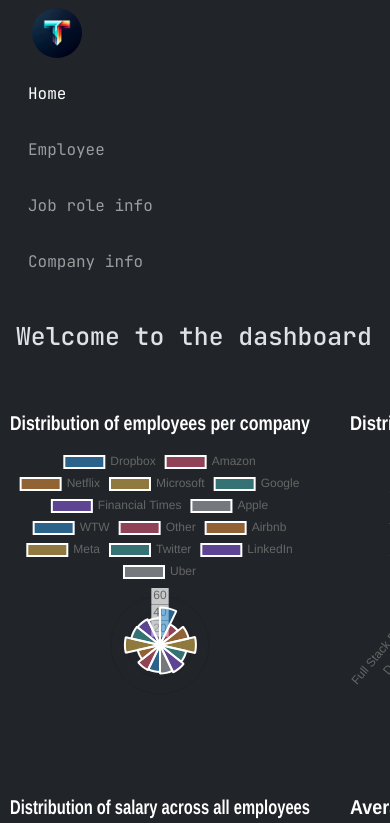
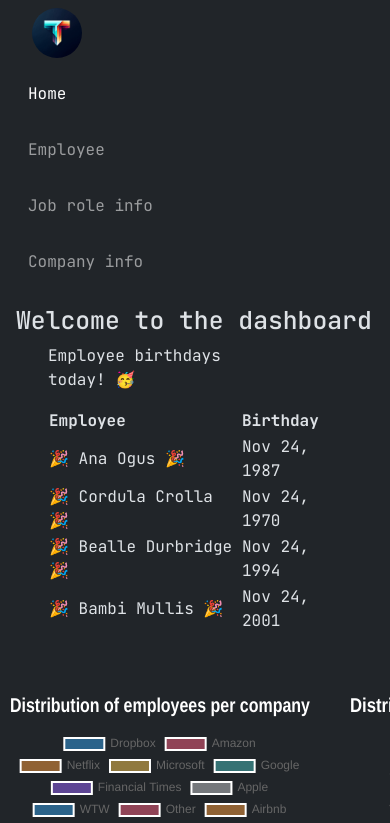
Before and after one commit to Ibi-Tayo/simple-employee-system, an Angular app in the folder angularTutorialEmployeeSystem/: page /home/dashboard in a window 390 px wide. Shown: the top 823 px of the page. Built offline with nearby package versions, Linux system fonts and the light colour scheme; data requests are answered from the project's data file; a web font is replaced by a local one.

Commit message:
dashboard birthdays presentation

```diff
--- a/angularTutorialEmployeeSystem/src/app/components/dashboard/dashboard.component.html
+++ b/angularTutorialEmployeeSystem/src/app/components/dashboard/dashboard.component.html
@@ -1,4 +1,7 @@
-<h2 class="m-3">Welcome to the dashboard</h2>
+<div class="top-container">
+  <h2 class="mx-3">Welcome to the dashboard</h2>
+  <app-employee-birthday [employees]="employees"></app-employee-birthday>
+</div>
 <div class="charts">
     <div class="chart-container">
         <canvas height="300px" id="companyDistribution"></canvas>
--- a/angularTutorialEmployeeSystem/src/app/components/dashboard/dashboard.component.scss
+++ b/angularTutorialEmployeeSystem/src/app/components/dashboard/dashboard.component.scss
@@ -1,3 +1,7 @@
+.top-container {
+  display: flex;
+}
+
 .charts {
     display: flex;
     margin-top: 40px;
@@ -14,3 +18,9 @@
   .chart {
     height: 300px;
 }
+
+@media (max-width: 768px) {
+  .top-container {
+    display: grid;
+  }
+}
--- a/angularTutorialEmployeeSystem/src/app/components/dashboard/dashboard.component.ts
+++ b/angularTutorialEmployeeSystem/src/app/components/dashboard/dashboard.component.ts
@@ -10,11 +10,12 @@
   GraphData,
   rankCompaniesBySalary,
 } from '../../scripts/data-aggregation';
+import { EmployeeBirthdayComponent } from "../employee-birthday/employee-birthday.component";
 
 @Component({
   selector: 'app-dashboard',
   standalone: true,
-  imports: [],
+  imports: [EmployeeBirthdayComponent],
   templateUrl: './dashboard.component.html',
   styleUrl: './dashboard.component.scss',
 })
--- /dev/null
+++ b/angularTutorialEmployeeSystem/src/app/components/employee-birthday/employee-birthday.component.html
@@ -0,0 +1,23 @@
+<table class="mx-5">
+  <thead>
+    <p>Employee birthdays today! 🥳 </p>
+    <tr>
+      @if (birthdayEmployees.length > 0) {
+        <th>Employee</th>
+        <th>Birthday</th>
+      }
+    </tr>
+  </thead>
+  <tbody>
+    @if (birthdayEmployees.length > 0) {
+      @for (e of birthdayEmployees; track $index) {
+      <tr>
+        <td>🎉 {{e.name}} 🎉</td>
+        <td>{{e.dateOfBirth | date: 'mediumDate' }}</td>
+      </tr>
+      }
+    } @else {
+      <p>😔 No birthdays today 😔</p>
+    }
+  </tbody>
+</table>
--- /dev/null
+++ b/angularTutorialEmployeeSystem/src/app/components/employee-birthday/employee-birthday.component.ts
@@ -0,0 +1,31 @@
+import { Component, Input, OnChanges, OnInit, SimpleChanges } from '@angular/core';
+import { Employee } from '../../model/Employee';
+import { findBirthdaysThisTimePeriod } from '../../scripts/data-aggregation';
+import { CommonModule } from '@angular/common';
+
+@Component({
+  selector: 'app-employee-birthday',
+  standalone: true,
+  imports: [CommonModule],
+  templateUrl: './employee-birthday.component.html',
+  styleUrl: './employee-birthday.component.scss'
+})
+export class EmployeeBirthdayComponent implements OnInit, OnChanges {
+
+  @Input() employees: Employee[] = [];
+  birthdayEmployees: Employee[] = [];
+
+  ngOnInit(): void {
+    this.updateBirthdayEmployees();
+  }
+
+  ngOnChanges(changes: SimpleChanges): void {
+    if (changes['employees']) {
+      this.updateBirthdayEmployees();
+    }
+  }
+
+  private updateBirthdayEmployees(): void {
+    this.birthdayEmployees = findBirthdaysThisTimePeriod(this.employees, 'DAY');
+  }
+}
--- a/angularTutorialEmployeeSystem/src/app/scripts/data-aggregation.ts
+++ b/angularTutorialEmployeeSystem/src/app/scripts/data-aggregation.ts
@@ -203,25 +203,25 @@
   let today = new Date();
   switch (timePeriod) {
     case 'DAY':
-      return employees.filter(
-        (e) =>
-          e.dateOfBirth.getDate() === today.getDate() &&
-          e.dateOfBirth.getMonth() === today.getMonth()
-      );
+      return employees.filter((e) => {
+        let eDob = new Date(e.dateOfBirth);
+        return (
+          eDob.getDate() === today.getDate() &&
+          eDob.getMonth() === today.getMonth()
+        );
+      });
     case 'WEEK':
-      return employees.filter((e) =>
-        isThisWeek(
-          new Date(
-            today.getFullYear(),
-            e.dateOfBirth.getMonth(),
-            e.dateOfBirth.getDate()
-          )
-        )
-      );
+      return employees.filter((e) => {
+        let eDob = new Date(e.dateOfBirth);
+        return isThisWeek(
+          new Date(today.getFullYear(), eDob.getMonth(), eDob.getDate())
+        );
+      });
     case 'MONTH':
-      return employees.filter(
-        (e) => e.dateOfBirth.getMonth() === today.getMonth()
-      );
+      return employees.filter((e) => {
+        let eDob = new Date(e.dateOfBirth);
+        return eDob.getMonth() === today.getMonth();
+      });
     default:
       throw new Error(`Unsupported time period: ${timePeriod}`);
   }
```
Also changed, not shown: angularTutorialEmployeeSystem/src/app/components/employee-birthday/employee-birthday.component.scss (added), 1 other file (tests, documents, lock files or other folders).
